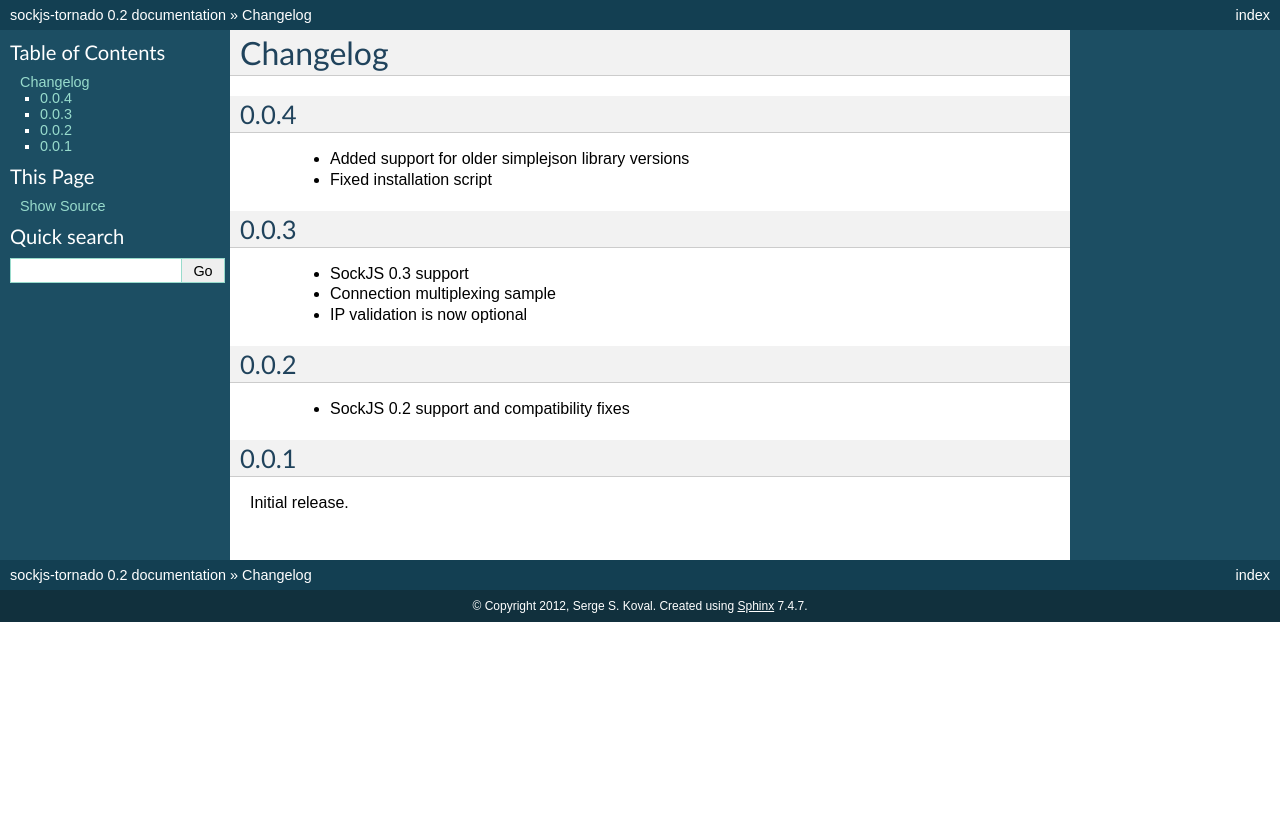
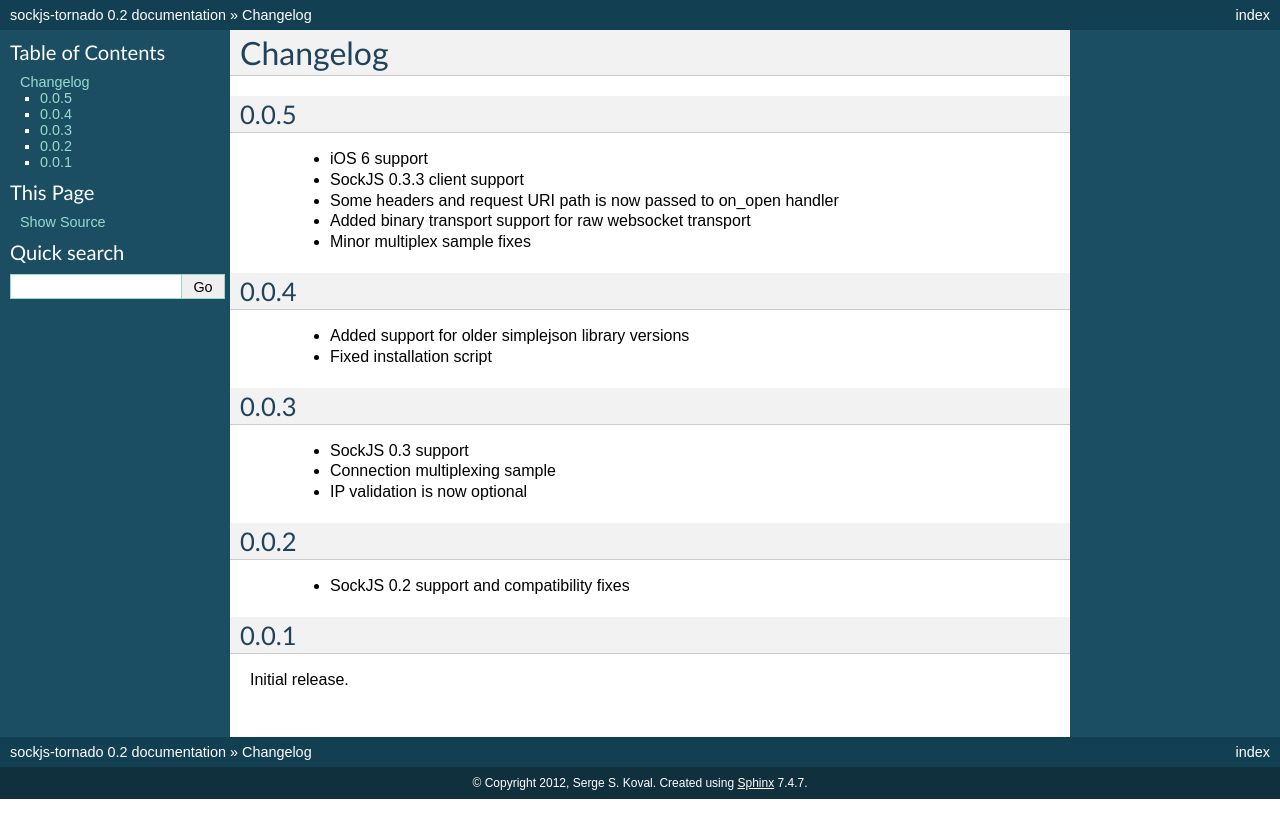
Before and after one commit to mrjoes/sockjs-tornado, a Sphinx documentation site: the page built from doc/changelog.rst, in a window 1280 px wide. Shown: the top 838 px of the page. Built offline with Sphinx 7.4.7, drawn with Linux system fonts in a browser that asks for light colours.

Commit message:
Updated changelog, bumped version.

```diff
--- a/doc/changelog.rst
+++ b/doc/changelog.rst
@@ -1,5 +1,13 @@
 Changelog
 ---------
+
+0.0.5
+~~~~~
+ - iOS 6 support
+ - SockJS 0.3.3 client support
+ - Some headers and request URI path is now passed to on_open handler
+ - Added binary transport support for raw websocket transport
+ - Minor multiplex sample fixes
 
 0.0.4
 ~~~~~
--- a/setup.py
+++ b/setup.py
@@ -27,7 +27,7 @@ def desc():
 
 setup(
     name='sockjs-tornado',
-    version='0.0.4',
+    version='0.0.5',
     author='Serge S. Koval',
     author_email='serge.koval@gmail.com',
     packages=['sockjs', 'sockjs.tornado', 'sockjs.tornado.transports'],
```
